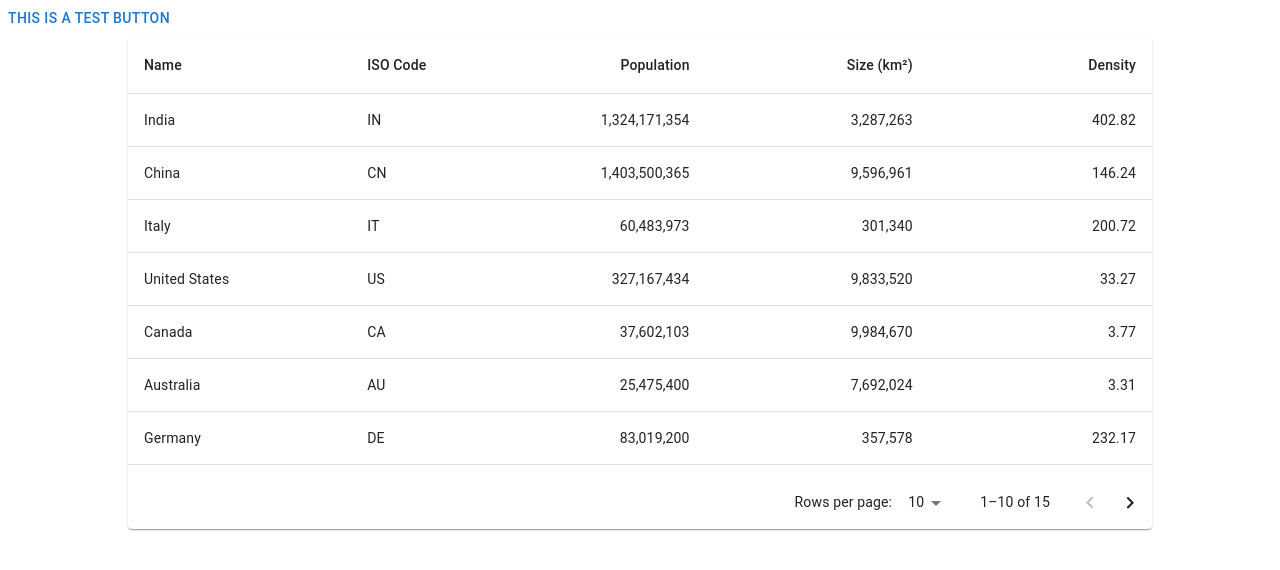
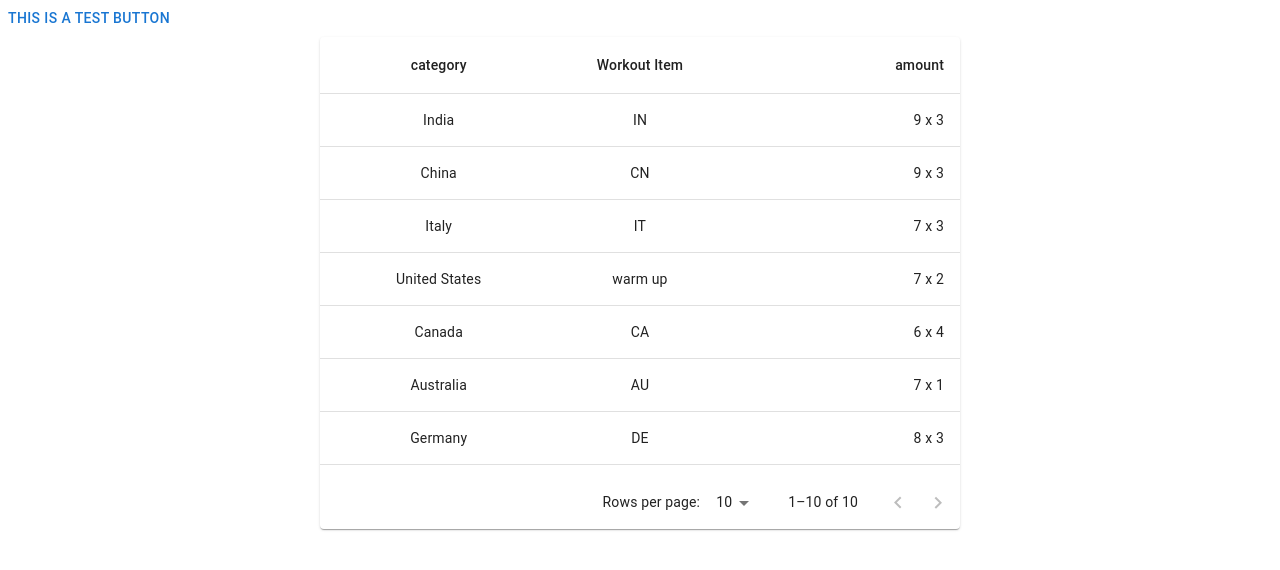
Before and after one commit to Sho-ki/fitness-beef, a Next.js app: page /user in a window 1280 px wide. Shown: the top 570 px of the page. Built offline with nearby package versions, Linux system fonts and the light colour scheme.

Commit message:
refactored table related codes

```diff
--- a/src/components/Table/Body.tsx
+++ b/src/components/Table/Body.tsx
@@ -1,20 +1,7 @@
 import React from 'react';
 import { TableBody, TableRow, TableCell } from '@mui/material';
 
-interface Row {
-  name: string;
-  code: string;
-  population: number;
-  size: number;
-  density: number;
-}
-interface Column {
-  id: 'name' | 'code' | 'population' | 'size' | 'density';
-  label: string;
-  minWidth?: number;
-  align?: 'right';
-  format?: (value: number) => string;
-}
+import { Row, Column } from './index';
 
 type Props = {
   rows: readonly Row[];
@@ -23,24 +10,20 @@ type Props = {
   rowsPerPage: number;
 };
 
-const Body = ({ rows, columns, page, rowsPerPage }: Props) => {
-  //   console.log('rows', rows);
+const Body: React.FC<Props> = ({ rows, columns, page, rowsPerPage }: Props) => {
   return (
     <TableBody>
       {rows
         .slice(page * rowsPerPage, page * rowsPerPage + rowsPerPage)
         .map((row) => {
           return (
-            <TableRow hover role='checkbox' tabIndex={-1} key={row.code}>
+            <TableRow hover role='checkbox' tabIndex={-1} key={row.category}>
               {columns.map((column) => {
-                console.log('row', row);
-                console.log('column', column);
-                console.log(column.id + ': ' + row[column.id]);
                 const value = row[column.id];
                 return (
-                  <TableCell key={column.id} align={column.align}>
-                    {column.format && typeof value === 'number'
-                      ? column.format(value)
+                  <TableCell key={column.id} align={column.align || 'center'}>
+                    {column.id === 'amount'
+                      ? `${row.reps} x ${row.sets}`
                       : value}
                   </TableCell>
                 );
--- a/src/components/Table/Header.tsx
+++ b/src/components/Table/Header.tsx
@@ -3,27 +3,20 @@ import TableHead from '@mui/material/TableHead';
 import TableRow from '@mui/material/TableRow';
 import TableCell from '@mui/material/TableCell';
 
-interface Column {
-  id: string;
-  label: string;
-  minWidth?: number;
-  align?: 'right';
-  format?: (value: number) => string;
-}
+import { Column } from './index';
 
 type Props = {
   columns: readonly Column[];
 };
 
 const Header = ({ columns }: Props) => {
-  console.log(columns);
   return (
     <TableHead>
       <TableRow>
         {columns.map((column) => (
           <TableCell
             key={column.id}
-            align={column.align}
+            align={column.align || 'center'}
             style={{ minWidth: column.minWidth }}
           >
             {column.label}
--- a/src/components/Table/index.tsx
+++ b/src/components/Table/index.tsx
@@ -7,74 +7,51 @@ import TablePagination from '@mui/material/TablePagination';
 import Header from './Header';
 import Body from './Body';
 
-interface Column {
-  id: 'name' | 'code' | 'population' | 'size' | 'density';
+export type Column = {
+  id: string;
   label: string;
   minWidth?: number;
-  align?: 'right';
+  align?: 'inherit' | 'left' | 'center' | 'right' | 'justify' | undefined;
   format?: (value: number) => string;
-}
+};
 
 const columns: readonly Column[] = [
-  { id: 'name', label: 'Name', minWidth: 170 },
-  { id: 'code', label: 'ISO\u00a0Code', minWidth: 100 },
+  { id: 'category', label: 'category', minWidth: 170 },
+  { id: 'workoutItem', label: 'Workout Item', minWidth: 100 },
   {
-    id: 'population',
-    label: 'Population',
+    id: 'amount',
+    label: 'amount',
     minWidth: 170,
     align: 'right',
     format: (value: number) => value.toLocaleString('en-US'),
   },
-  {
-    id: 'size',
-    label: 'Size\u00a0(km\u00b2)',
-    minWidth: 170,
-    align: 'right',
-    format: (value: number) => value.toLocaleString('en-US'),
-  },
-  {
-    id: 'density',
-    label: 'Density',
-    minWidth: 170,
-    align: 'right',
-    format: (value: number) => value.toFixed(2),
-  },
 ];
 
-interface Data {
-  name: string;
-  code: string;
-  population: number;
-  size: number;
-  density: number;
+export type Row = {
+  category: string;
+  workoutItem: string;
+  reps: number;
+  sets: number;
+  [key: string]: string | number;
+};
+
+function createData(category: string, workoutItem: string): Row {
+  const reps = Math.floor(Math.random() * 10) + 1;
+  const sets = Math.floor(Math.random() * 4) + 1;
+  return { category, workoutItem, reps, sets };
 }
 
-function createData(
-  name: string,
-  code: string,
-  population: number,
-  size: number
-): Data {
-  const density = population / size;
-  return { name, code, population, size, density };
-}
-
-const rows: Data[] = [
-  createData('India', 'IN', 1324171354, 3287263),
-  createData('China', 'CN', 1403500365, 9596961),
-  createData('Italy', 'IT', 60483973, 301340),
-  createData('United States', 'US', 327167434, 9833520),
-  createData('Canada', 'CA', 37602103, 9984670),
-  createData('Australia', 'AU', 25475400, 7692024),
-  createData('Germany', 'DE', 83019200, 357578),
-  createData('Ireland', 'IE', 4857000, 70273),
-  createData('Mexico', 'MX', 126577691, 1972550),
-  createData('Japan', 'JP', 126317000, 377973),
-  createData('France', 'FR', 67022000, 640679),
-  createData('United Kingdom', 'GB', 67545757, 242495),
-  createData('Russia', 'RU', 146793744, 17098246),
-  createData('Nigeria', 'NG', 200962417, 923768),
-  createData('Brazil', 'BR', 210147125, 8515767),
+const rows: Row[] = [
+  createData('India', 'IN'),
+  createData('China', 'CN'),
+  createData('Italy', 'IT'),
+  createData('United States', 'warm up'),
+  createData('Canada', 'CA'),
+  createData('Australia', 'AU'),
+  createData('Germany', 'DE'),
+  createData('Ireland', 'IE'),
+  createData('Mexico', 'MX'),
+  createData('Japan', 'JP'),
 ];
 
 const Table = () => {
@@ -93,7 +70,7 @@ const Table = () => {
   };
 
   return (
-    <Paper sx={{ width: '80%', overflow: 'hidden', margin: '0 auto' }}>
+    <Paper sx={{ width: '50%', overflow: 'hidden', margin: '0 auto' }}>
       <TableContainer sx={{ maxHeight: 440 }}>
         <MaterialTable stickyHeader aria-label='sticky table'>
           <Header columns={columns} />
```
